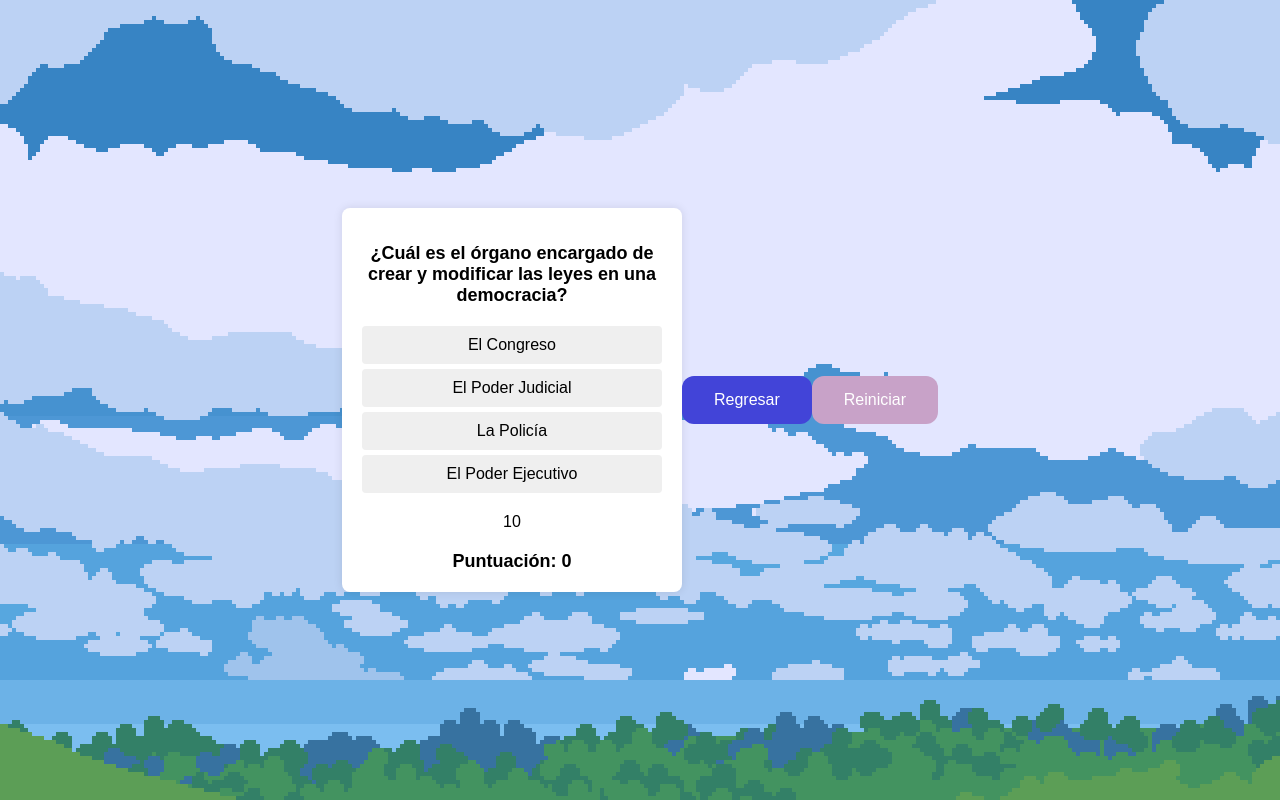
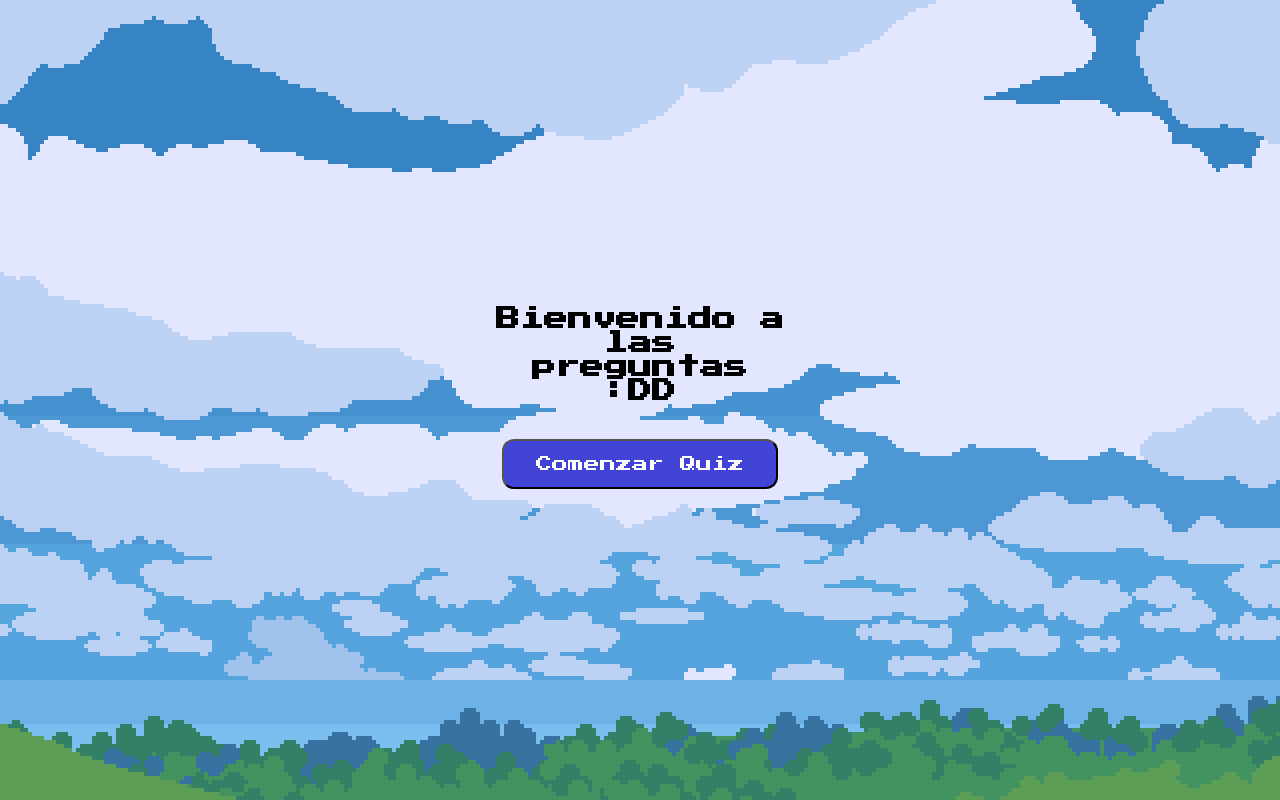
Before and after one commit to aaron3110/juego, a plain HTML site: page index2.html in a window 1280 px wide. Drawn offline with Linux system fonts and the light colour scheme.

Commit message:
Add files via upload

```diff
--- a/index.js
+++ b/index.js
@@ -1,8 +1,8 @@
 const canvas = document.querySelector('canvas')
 const c = canvas.getContext('2d')
 
-canvas.width = 1024
-canvas.height = 412
+canvas.width = 1690
+canvas.height = 810
 
 const collisionsMap = []
 for (let i = 0; i < collisions.length; i += 70) {
@@ -352,6 +352,7 @@ function animate() {
         movable.position.x -= 3
       })
   }
+
 }
 // animate()
 
@@ -425,6 +426,7 @@ window.addEventListener('keyup', (e) => {
       keys.d.pressed = false
       break
   }
+
 })
 
 let clicked = false
--- a/index2.html
+++ b/index2.html
@@ -4,6 +4,12 @@
     <meta charset="UTF-8">
     <meta name="viewport" content="width=device-width, initial-scale=1.0">
     <title>Juego de Preguntas</title>
+    <link rel="preconnect" href="https://fonts.googleapis.com" />
+    <link rel="preconnect" href="https://fonts.gstatic.com" crossorigin />
+    <link
+        href="https://fonts.googleapis.com/css2?family=Press+Start+2P&display=swap"
+        rel="stylesheet"
+    />
     <style>
         body {
             font-family: Arial, sans-serif;
@@ -12,16 +18,17 @@
             align-items: center;
             height: 100vh;
             margin: 0;
+            font-size: 12px;
             background-image: url(img/Summer7.png);
         }
 
-        #question-container {
-            background-color: #fff;
-            padding: 20px;
+        #start-screen, #question-container {
+            font-family: 'Press Start 2P', cursive;
+            box-sizing: border-box;
+            padding: 15px;
             border-radius: 8px;
-            box-shadow: 0 0 10px rgba(0, 0, 0, 0.1);
             text-align: center;
-            width: 300px;
+            width: 340px;
         }
 
         #question {
@@ -30,6 +37,8 @@
         }
 
         #choices button {
+            font-family: 'Press Start 2P', cursive;
+            box-sizing: border-box;
             display: block;
             width: 100%;
             padding: 10px;
@@ -37,7 +46,7 @@
             border: none;
             border-radius: 4px;
             cursor: pointer;
-            font-size: 16px;
+            font-size: 13px;
             transition: background-color 0.3s;
         }
 
@@ -53,8 +62,9 @@
 
         #result {
             margin-top: 20px;
-            font-size: 16px;
+            font-size: 13px;
         }
+
         #score {
             margin-top: 20px;
             font-size: 18px;
@@ -65,56 +75,66 @@
             margin-top: 20px;
             font-size: 16px;
         }
-        a.button {
-    background-color: #4244d8; /* Fondo verde */
-    color: white; /* Texto blanco */
-    padding: 15px 32px; /* Algo de padding */
-    text-align: center; /* Centrar el texto */
-    text-decoration: none; /* Sin subrayado */
-    display: inline-block; /* Alinear el elemento */
-    font-size: 16px; /* Aumentar tamaño de fuente */
-    margin: 20px 0; /* Margen superior e inferior */
-    cursor: pointer; /* Icono de puntero/mano */
-    border-radius: 12px; /* Bordes redondeados */
-    transition-duration: 0.4s; /* Efecto de transición */
-}
 
-a.button:hover {
-    background-color: white; /* Fondo blanco al pasar el cursor */
-    color: black; /* Texto negro al pasar el cursor */
-    border: 2px solid #48668d; /* Borde verde al pasar el cursor */
-}
-a.button-restart {
-            background-color: #C8A2C8; /* Fondo rojo */
-            color: white; /* Texto blanco */
-            padding: 15px 32px; /* Algo de padding */
-            text-align: center; /* Centrar el texto */
-            text-decoration: none; /* Sin subrayado */
-            display: inline-block; /* Alinear el elemento */
-            font-size: 16px; /* Aumentar tamaño de fuente */
-            margin: 20px 0; /* Margen superior e inferior */
-            cursor: pointer; /* Icono de puntero/mano */
-            border-radius: 12px; /* Bordes redondeados */
-            transition-duration: 0.4s; /* Efecto de transición */
+        .button {
+            font-family: 'Press Start 2P', cursive;
+            box-sizing: border-box;
+            background-color: #4244d8;
+            color: white;
+            padding: 15px 32px;
+            text-align: center;
+            text-decoration: none;
+            display: inline-block;
+            font-size: 16px;
+            margin: 20px 0;
+            cursor: pointer;
+            border-radius: 12px;
+            transition-duration: 0.4s;
+        }
+
+        .button:hover {
+            background-color: white;
+            color: black;
+            border: 2px solid #48668d;
+        }
+        a.button-restart {
+            font-family: 'Press Start 2P', cursive;
+            box-sizing: border-box;
+            background-color: #C8A2C8;
+            color: white;
+            padding: 15px 32px;
+            text-align: center;
+            text-decoration: none;
+            display: inline-block;
+            font-size: 16px;
+            margin: 20px 0;
+            cursor: pointer;
+            border-radius: 12px;
+            transition-duration: 0.4s;
         }
 
         a.button-restart:hover {
-            background-color: white; /* Fondo blanco al pasar el cursor */
-            color: black; /* Texto negro al pasar el cursor */
-            border: 2px solid #dc23ec; /* Borde rojo al pasar el cursor */
+            background-color: white;
+            color: black;
+            border: 2px solid #c82cd6;
         }
     </style>
 </head>
 <body>
-    <div id="question-container">
+    <div id="start-screen">
+        <h1>Bienvenido a las preguntas :DD</h1>
+        <button id="start-quiz-button" class="button">Comenzar Quiz</button>
+    </div>
+    <div id="question-container" style="display: none;">
         <h2 id="question"></h2>
         <div id="choices"></div>
         <div id="result"></div>
         <div id="timer">Tiempo restante: <span id="time">15</span> segundos</div>
-        <div id="score">Puntuación: 0</div>
+        <div id="score">Puntos: 0</div>
+        <a href="index.html" class="button">Regresar</a>
+        <a href="index2.html" class="button-restart">Reiniciar</a>
     </div>
     <script src="script.js"></script>
-    <a href="index.html" class="button">Regresar</a>
-    <a href="index2.html" class="button-restart">Reiniciar</a>
+
 </body>
 </html>
--- a/script.js
+++ b/script.js
@@ -1,31 +1,45 @@
 const questions = [
     {
-        question: "¿Qué principio fundamental garantiza la igualdad de todos los ciudadanos ante la ley?",
-        options: ["Estado de derecho", "Monarquía", "Dictadura", "Anarquía"],
-        correct: "Estado de derecho"
+        "question": "¿Qué principio fundamental garantiza la igualdad de todos los ciudadanos ante la ley en Costa Rica?",
+        "options": ["Estado de derecho", "Monarquía", "Dictadura", "Anarquía"],
+        "correct": "Estado de derecho"
     },
     {
-        question: "¿Cuál es el órgano encargado de crear y modificar las leyes en una democracia?",
-        options: ["El Congreso", "El Poder Ejecutivo", "El Poder Judicial", "La Policía"],
-        correct: "El Congreso"
+        "question": "¿Cuál es el organismo encargado de crear y modificar las leyes en Costa Rica?",
+        "options": ["La Asamblea Legislativa", "El Poder Ejecutivo", "El Poder Judicial", "La Policía"],
+        "correct": "La Asamblea Legislativa"
     },
     {
-        question: "¿Qué derecho fundamental permite a los ciudadanos elegir a sus representantes?",
-        options: ["Sufragio", "Libertad de expresión", "Derecho a la privacidad", "Derecho a la educación"],
-        correct: "Sufragio"
+        "question": "¿Qué derecho fundamental permite a los ciudadanos costarricenses elegir a sus representantes?",
+        "options": ["Sufragio", "Libertad de expresión", "Derecho a la privacidad", "Derecho a la educación"],
+        "correct": "Sufragio"
     },
     {
-        question: "¿Cuál es la función principal del Poder Judicial en una democracia?",
-        options: ["Interpretar y aplicar las leyes", "Crear leyes", "Ejecutar políticas públicas", "Recaudar impuestos"],
-        correct: "Interpretar y aplicar las leyes"
+        "question": "¿Cuál es la función principal del Poder Judicial en Costa Rica?",
+        "options": ["Interpretar y aplicar las leyes", "Crear leyes", "Ejecutar políticas públicas", "Recaudar impuestos"],
+        "correct": "Interpretar y aplicar las leyes"
     },
     {
-        question: "¿Qué mecanismo permite a los ciudadanos participar directamente en la toma de decisiones políticas?",
-        options: ["Referéndum", "Decreto", "Ley marcial", "Censura"],
-        correct: "Referéndum"
+        "question": "¿Qué mecanismo permite a los ciudadanos costarricenses participar directamente en la toma de decisiones políticas?",
+        "options": ["Referéndum", "Decreto", "Ley marcial", "Censura"],
+        "correct": "Referéndum"
+    },
+    {
+        "question": "¿Qué institución es responsable de organizar las elecciones en Costa Rica?",
+        "options": ["El Tribunal Supremo de Elecciones", "El Poder Ejecutivo", "La Asamblea Legislativa", "El Ministerio de Justicia"],
+        "correct": "El Tribunal Supremo de Elecciones"
+    },
+    {
+        "question": "¿Cuál es el papel del Defensor de los Habitantes en Costa Rica?",
+        "options": ["Proteger los derechos y libertades de los ciudadanos", "Crear leyes", "Ejecutar políticas públicas", "Recaudar impuestos"],
+        "correct": "Proteger los derechos y libertades de los ciudadanos"
+    },
+    {
+        "question": "¿Qué documento fundamental establece los derechos y deberes de los ciudadanos en Costa Rica?",
+        "options": ["La Constitución Política", "El Código Penal", "La Ley de Tránsito", "El Reglamento Interno"],
+        "correct": "La Constitución Política"
     }
-];
-
+]
 let shuffledQuestions = [];
 let questionsAnswered = 0;
 const totalQuestions = questions.length;
@@ -38,8 +52,10 @@ const questionElement = document.getElementById("question");
 const choicesContainer = document.getElementById("choices");
 const resultContainer = document.getElementById("result");
 const scoreContainer = document.getElementById("score");
-const timerElement = document.getElementById("timer");
+const timerElement = document.getElementById("time");
 const questionContainer = document.getElementById("question-container");
+const startScreen = document.getElementById("start-screen");
+const startQuizButton = document.getElementById("start-quiz-button");
 
 const shuffleArray = (array) => {
     for (let i = array.length - 1; i > 0; i--) {
@@ -121,7 +137,7 @@ const handleAnswer = (choice, button) => {
         resultContainer.textContent = `Tiempo agotado. Suerte en la próxima :D`;
     }
 
-    scoreContainer.textContent = `Puntuación: ${score}`;
+    scoreContainer.textContent = `Puntos: ${score}`;
     questionsAnswered++;
     if (questionsAnswered >= totalQuestions) {
         setTimeout(displayFinalScore, 2000); // Wait 2 seconds before showing the final score
@@ -133,8 +149,12 @@ const handleAnswer = (choice, button) => {
 const displayFinalScore = () => {
     questionContainer.innerHTML = `
         <h2>Haz terminadoo :D</h2>
-        <p>Tu puntuación final es: ${score}</p>
+        <p>Tus puntos finales fueron: ${score}</p>
     `;
 };
 
-displayQuestion(); // Display the first question when the page loads
+startQuizButton.addEventListener("click", () => {
+    startScreen.style.display = "none";
+    questionContainer.style.display = "block";
+    displayQuestion(); // Display the first question when the quiz starts
+});
```
Also changed, not shown: index.html (+8 -1 lines), 5 other files.
